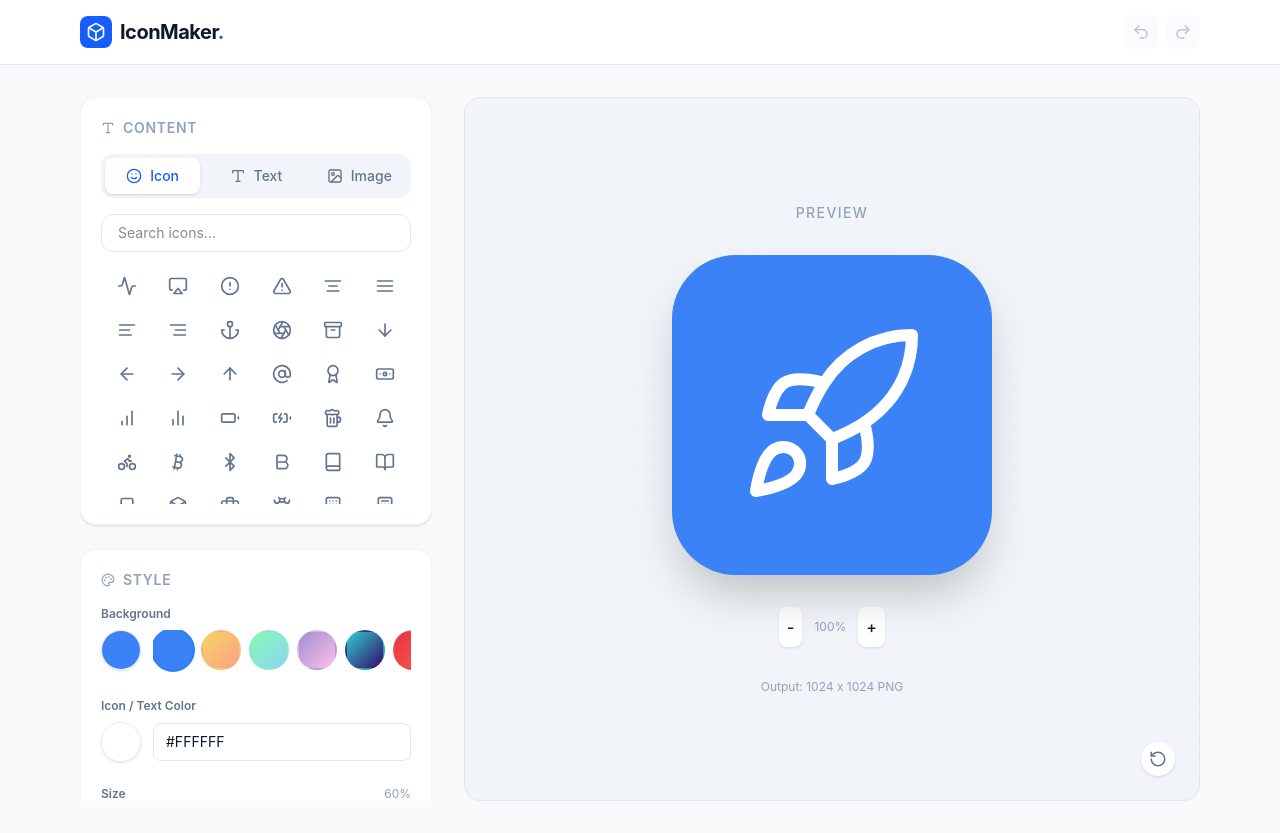
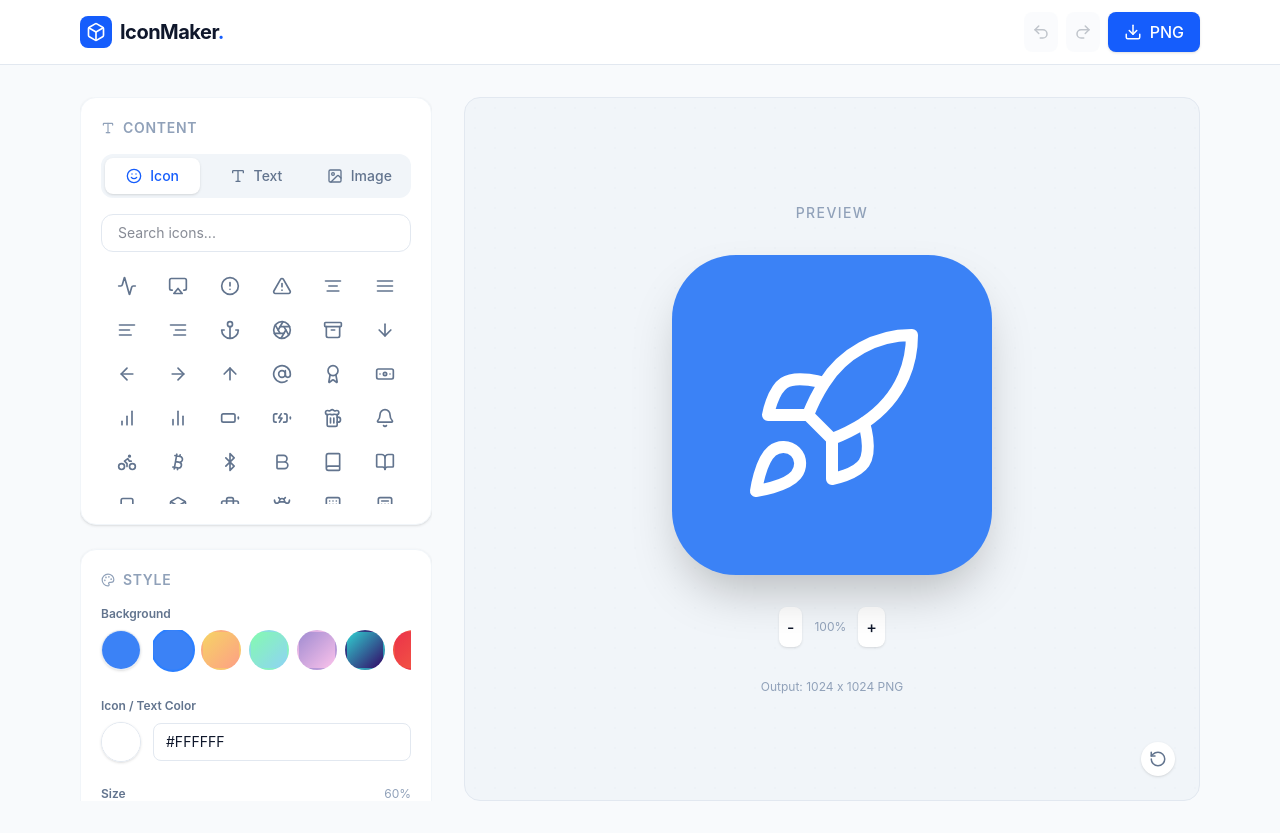
Before and after one commit to ryoupr/home, a React (Vite) app: page /home/tools/icon-generator in a window 1280 px wide. Built offline with nearby package versions, Linux system fonts and the light colour scheme.

Commit message:
feat: ヘッダーにPNGダウンロードボタンを追加

```diff
--- a/src/app/pages/tools/IconGeneratorPage.tsx
+++ b/src/app/pages/tools/IconGeneratorPage.tsx
@@ -104,6 +104,14 @@ export default function IconGeneratorPage() {
               aria-label="Redo last action"
             >
               <Redo2 size={18} />
+            </button>
+            <button
+              onClick={handleDownload}
+              className="flex items-center gap-2 bg-blue-600 hover:bg-blue-700 text-white px-4 py-2 rounded-lg font-medium transition-all shadow-sm"
+              aria-label="Download icon as PNG"
+            >
+              <Download size={18} />
+              <span>PNG</span>
             </button>
           </div>
         </div>
```
